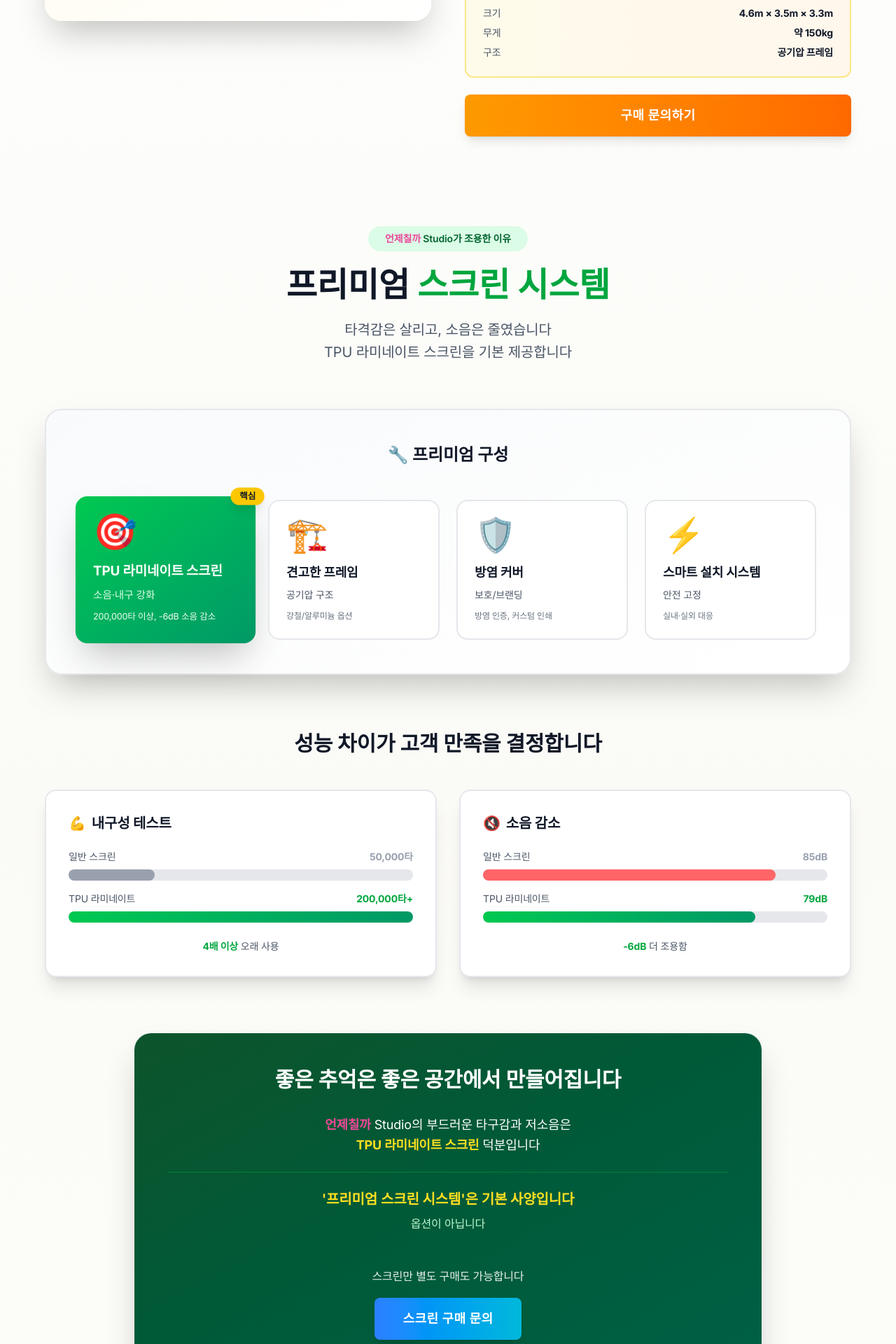
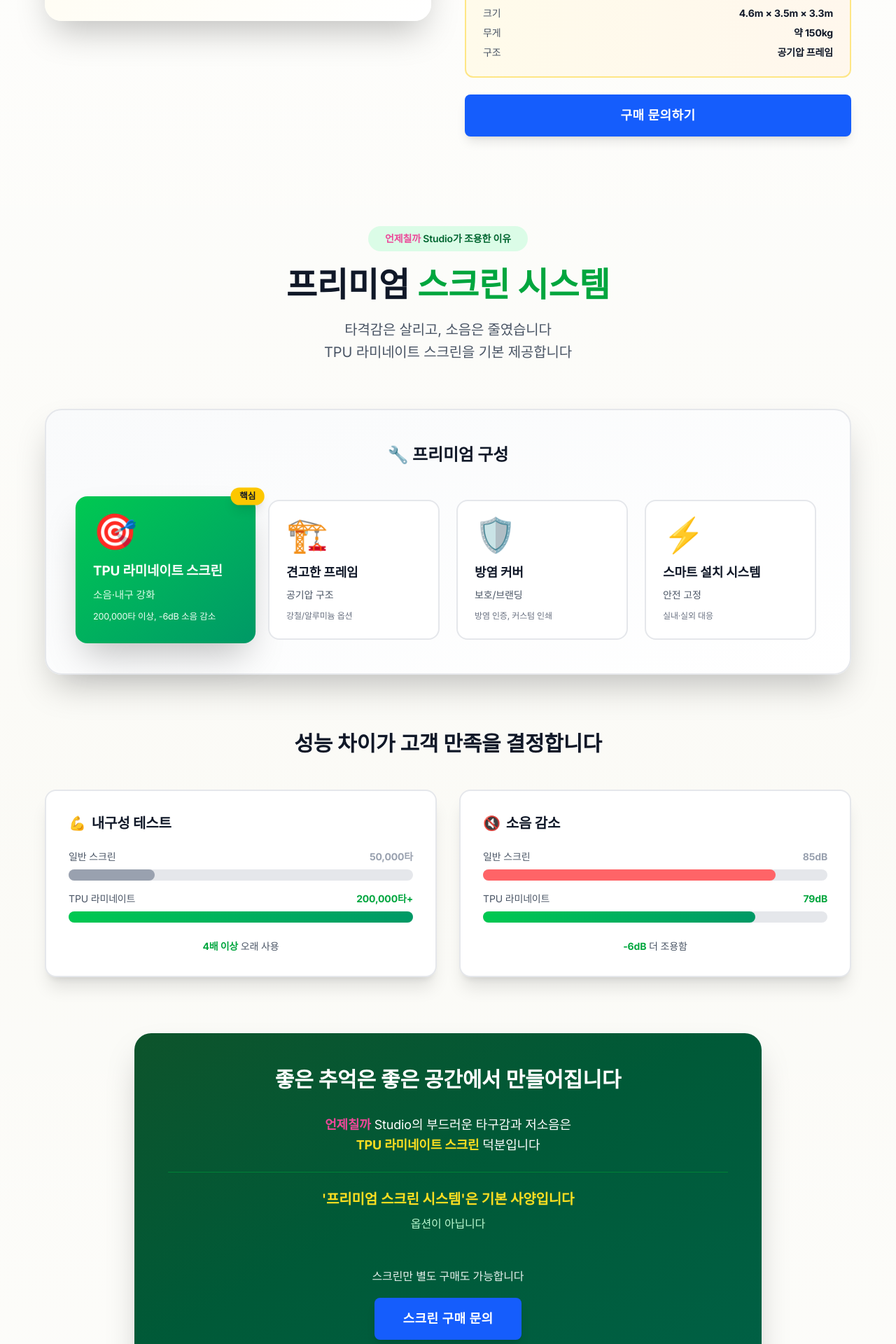
Before and after one commit to BAE-EXMO/ddadang, a Next.js app: page / in a window 1280 px wide. Shown: the part 1800-3720 px from the top of the page at 70% size. Built offline with nearby package versions, Linux system fonts and the light colour scheme; a web font is replaced by a local one.

Commit message:
style: 구매문의 버튼을 파란색 단색으로 변경
- Button 컴포넌트에 'purchase' variant 추가 (파란색 단색, 그라데이션 없음)
- ProductSection의 STUDIO/SCREEN 구매 문의 버튼에 적용
- AirtentSection의 구매 문의 버튼에 적용

```diff
--- a/components/sections/AirtentSection.tsx
+++ b/components/sections/AirtentSection.tsx
@@ -149,7 +149,7 @@
               </div>
 
               <Button
-                variant="primary"
+                variant="purchase"
                 size="lg"
                 onClick={() => setIsModalOpen(true)}
                 className="w-full"
@@ -342,10 +342,9 @@
                   스크린만 별도 구매도 가능합니다
                 </p>
                 <Button
-                  variant="secondary"
+                  variant="purchase"
                   size="lg"
                   onClick={() => setIsModalOpen(true)}
-                  className="bg-white text-green-900 hover:bg-green-50"
                 >
                   스크린 구매 문의
                 </Button>
--- a/components/sections/ProductSection.tsx
+++ b/components/sections/ProductSection.tsx
@@ -127,7 +127,7 @@
               >
                 {product.id === 'tent' ? (
                   <Button
-                    variant="primary"
+                    variant="purchase"
                     size="md"
                     onClick={() => openModal('tent')}
                   >
@@ -135,7 +135,7 @@
                   </Button>
                 ) : product.id === 'screen' ? (
                   <Button
-                    variant="primary"
+                    variant="purchase"
                     size="md"
                     onClick={() => openModal('screen')}
                   >
--- a/components/ui/Button.tsx
+++ b/components/ui/Button.tsx
@@ -3,7 +3,7 @@
 
 interface ButtonProps {
   children: React.ReactNode;
-  variant?: 'primary' | 'secondary' | 'outline' | 'ghost';
+  variant?: 'primary' | 'secondary' | 'outline' | 'ghost' | 'purchase';
   size?: 'sm' | 'md' | 'lg';
   href?: string;
   onClick?: () => void;
@@ -25,6 +25,7 @@
   secondary: 'bg-gradient-to-r from-blue-500 to-cyan-500 text-white hover:from-blue-600 hover:to-cyan-600 shadow-lg hover:shadow-2xl transition-all',
   outline: 'border-2 border-white/70 text-white hover:bg-white/20 backdrop-blur-sm transition-all',
   ghost: 'bg-white/10 text-white hover:bg-white/20 backdrop-blur-md border border-white/30 transition-all',
+  purchase: 'bg-blue-600 text-white hover:bg-blue-700 shadow-lg hover:shadow-2xl transition-all',
 };
 
   const sizes = {
```
